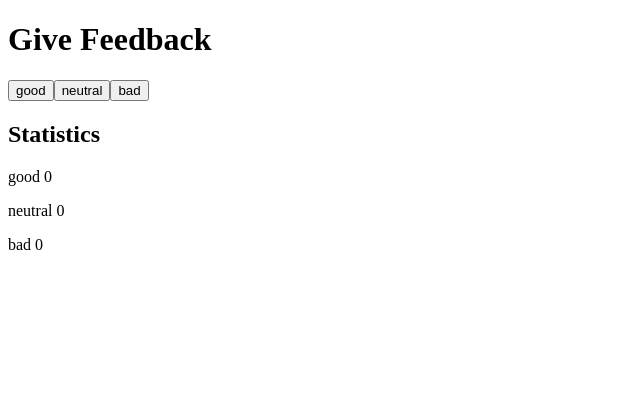
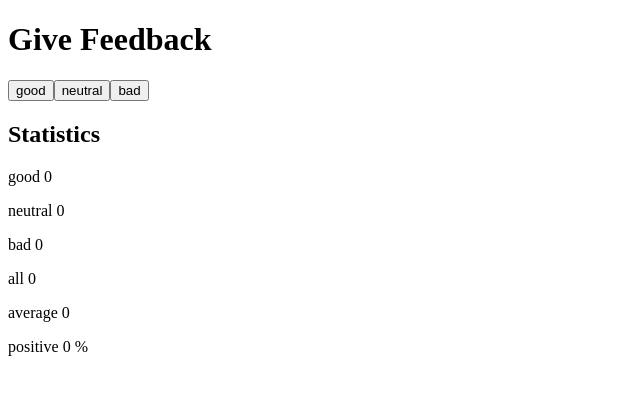
Before and after one commit to sebcourtois/learn-fullstackopen, a React (Vite) app in the folder part1/unicafe/: page / in a window 1280 px wide. Shown: the top 394 px of the page, without its empty margins (0-640 px from the left). Built offline with nearby package versions, Linux system fonts and the light colour scheme.

Commit message:
part1: 1.7 done

```diff
--- a/part1/unicafe/src/App.jsx
+++ b/part1/unicafe/src/App.jsx
@@ -5,6 +5,10 @@ const App = () => {
     const [good, setGood] = useState(0)
     const [neutral, setNeutral] = useState(0)
     const [bad, setBad] = useState(0)
+
+    const feedbackCount = good + neutral + bad
+    const averageRate = feedbackCount > 0 ? (good - bad) / feedbackCount : 0
+    const positiveRate = feedbackCount > 0 ? good / feedbackCount : 0
 
     return (
         <div>
@@ -16,6 +20,9 @@ const App = () => {
             <p>good {good}</p>
             <p>neutral {neutral}</p>
             <p>bad {bad}</p>
+            <p>all {feedbackCount}</p>
+            <p>average {averageRate}</p>
+            <p>positive {positiveRate} %</p>
         </div>
     )
 }
```
